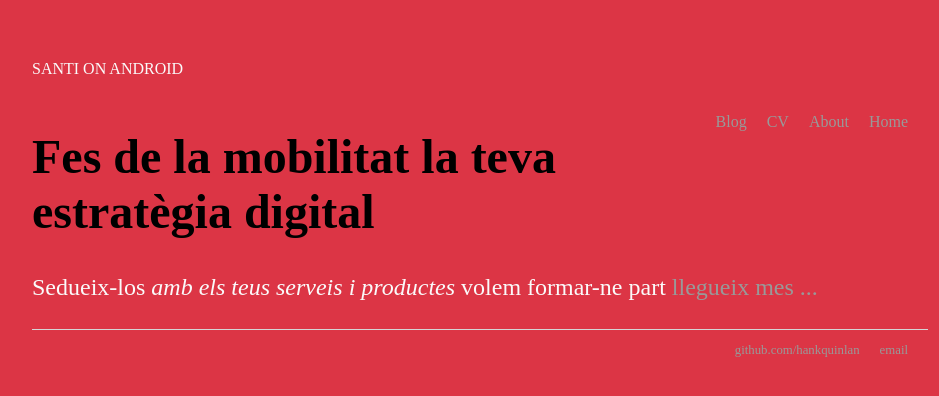
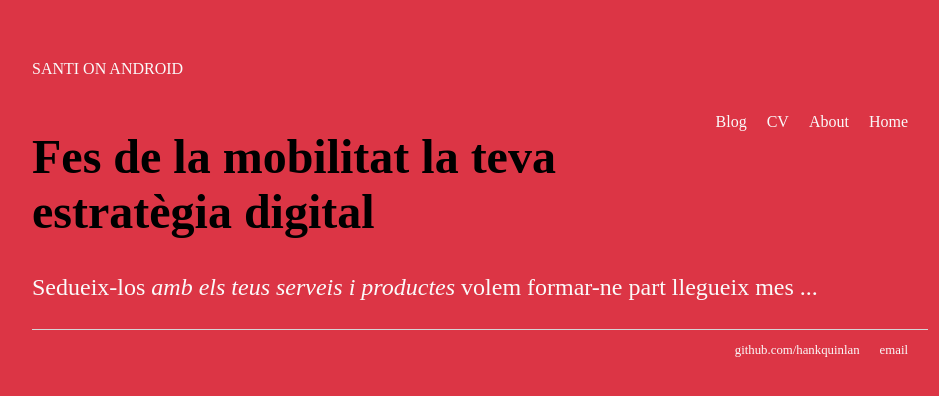
Before and after one commit to SantiOnAndroid/SantiOnAndroid.github.io, a Jekyll site: the page built from index.html, in a window 1280 px wide. Shown: the top 396 px of the page, without its empty margins (160-1099 px from the left). Built offline with Jekyll 4.4.1, drawn with Linux system fonts in a browser that asks for light colours; some web fonts are replaced.

```diff
--- a/css/main.css
+++ b/css/main.css
@@ -9,7 +9,7 @@
     width: 70%;
 
     background: #dc3545;
-    transition: 1s;
+    transition: 100ms;
 
 
 }
@@ -37,7 +37,7 @@
 }
 a {
     text-decoration: none;
-    color: #999;
+    color: #fafafa;
 }
 a:hover {
     text-decoration: underline;
```
